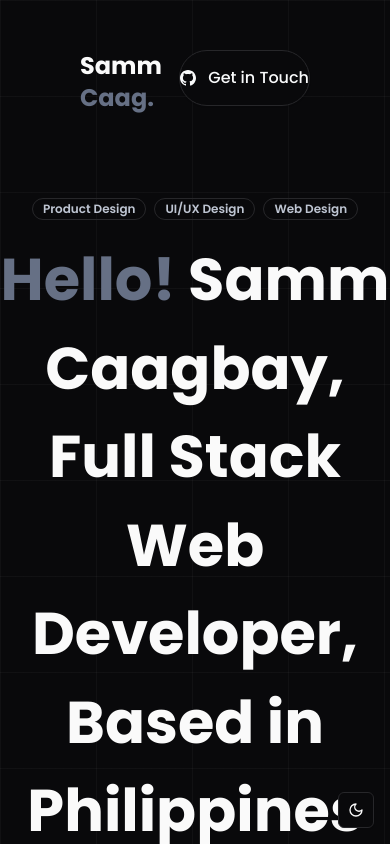
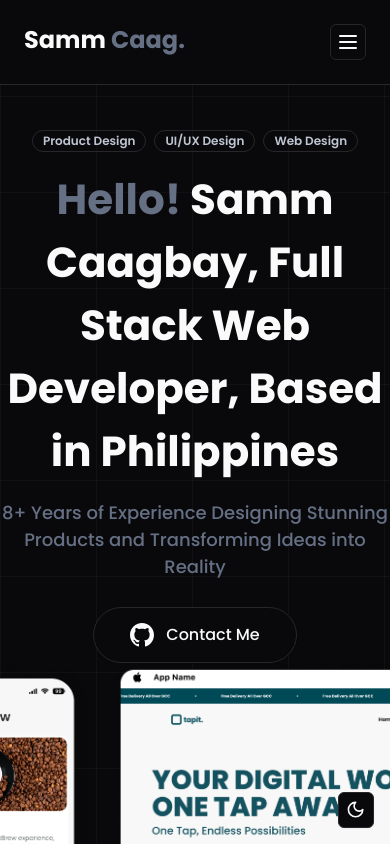
Before and after one commit to SammDumpingStation/personal-portfolio, a Next.js app: page / in a window 390 px wide. Shown: the top 844 px of the page. Built offline with nearby package versions, Linux system fonts and the light colour scheme.

Commit message:
👍 Starting With Media Queries

```diff
--- a/app/globals.css
+++ b/app/globals.css
@@ -73,7 +73,7 @@
     @apply absolute inset-0 h-full w-full bg-background bg-[linear-gradient(to_right,#80808012_1px,transparent_1px),linear-gradient(to_bottom,#80808012_1px,transparent_1px)] bg-[size:96px_96px] -z-50;
   }
   .h1 {
-    @apply font-bold text-[59px];
+    @apply font-bold max-navbar-lg:text-[42px] navbar-lg:text-[58px] ;
   }
   .h2 {
     @apply font-semibold text-5xl;
--- a/app/layout.tsx
+++ b/app/layout.tsx
@@ -27,7 +27,7 @@ export default function RootLayout({
   return (
     <html lang="en" className={`${poppins.variable}`} suppressHydrationWarning>
       <head />
-      <body className="antialiased relative min-h-[100vh] pt-[50px]">
+      <body className="antialiased relative min-h-[100vh] navbar-lg:pt-[50px] max-navbar-lg:pt-32">
         <div className="grid-background" />
         <ThemeProvider
           attribute="class"
--- a/components/CTA.tsx
+++ b/components/CTA.tsx
@@ -1,18 +1,27 @@
 import { Button } from "./ui/button";
 import Github from "./Github";
+import clsx from "clsx";
 
 type ButtonProps = {
   customLabel?: string;
   icon?: boolean;
+  otherStyles?: string;
 };
 
-const CTA = ({ customLabel = "Get in Touch", icon = true }: ButtonProps) => {
+const CTA = ({
+  customLabel = "Get in Touch",
+  icon = true,
+  otherStyles,
+}: ButtonProps) => {
   return (
     <>
       <Button
         variant={"outline"}
         size={"custom"}
-        className="rounded-full w-[204px] h-[56px] space-x-1 text-ugray-700 dark:text-ugray-50"
+        className={clsx(
+          "rounded-full w-[204px] h-[56px] space-x-1 text-ugray-700 dark:text-ugray-50",
+          otherStyles
+        )}
       >
         {icon && <Github />}
         <span className="text-base">{customLabel}</span>
--- a/components/Github.tsx
+++ b/components/Github.tsx
@@ -7,8 +7,8 @@ const Github = () => {
   const [isDark, setIsDark] = React.useState(false);
   return (
     <svg
-      width="100%"
-      height="100%"
+      width="24"
+      height="24"
       viewBox="0 0 24 24"
       fill="none"
       xmlns="http://www.w3.org/2000/svg"
@@ -23,7 +23,7 @@ const Github = () => {
       </g>
       <defs>
         <clipPath id="clip0_5016_2079">
-          <rect width="100%" height="100%" fill="none" />
+          <rect width="24" height="24" fill="none" />
         </clipPath>
       </defs>
     </svg>
--- /dev/null
+++ b/components/MobileMenu.tsx
@@ -0,0 +1,14 @@
+"use client";
+
+import { Menu } from "lucide-react";
+import { Button } from "./ui/button";
+
+const MobileMenu = () => {
+  return (
+    <Button className="navbar-lg:hidden" variant={"outline"} size={"icon"}>
+      <Menu className="h-6 w-6" />
+    </Button>
+  );
+};
+
+export default MobileMenu;
--- a/components/layout/Header.tsx
+++ b/components/layout/Header.tsx
@@ -1,12 +1,15 @@
 import CTA from "@/components/CTA";
+import MobileMenu from "../MobileMenu";
 
 const Header = () => {
   return (
-    <header className="px-20 flex justify-between mb-10 h-[106px]">
+    //px-20 flex justify-between  for big screens
+    <header className="w-full z-50 mx-auto flex border-border justify-between max-navbar-lg:fixed max-navbar-lg:bg-background max-navbar-lg:top-0 max-navbar-lg:p-6 max-navbar-lg:border-b navbar-lg:border-0 navbar-lg:px-20 navbar-lg:mb-10 navbar-lg:h-[106px]">
       <h1 className="font-bold text-2xl">
         Samm <span className="text-ugray-500">Caag.</span>
       </h1>
-      <CTA />
+      <CTA otherStyles="max-navbar-lg:hidden" />
+      <MobileMenu />
     </header>
   );
 };
--- a/components/layout/Navbar.tsx
+++ b/components/layout/Navbar.tsx
@@ -22,7 +22,7 @@ const Navbar = () => {
     </Link>
   );
   return (
-    <nav className="hidden lg:inline lg:fixed top-[50px] z-50 left-1/2 -translate-x-1/2">
+    <nav className="hidden navbar-lg:inline lg:fixed top-[50px] z-50 left-1/2 -translate-x-1/2">
       <Card className="flex items-center w-[455px] px-5 justify-around h-[56px]  rounded-full">
         <NavLink href="/" title="Home" />
         <NavLink href="/portfolio" title="Portfolio" />
--- a/components/ui/button.tsx
+++ b/components/ui/button.tsx
@@ -5,7 +5,7 @@ import { cva, type VariantProps } from "class-variance-authority";
 import { cn } from "@/lib/utils";
 
 const buttonVariants = cva(
-  "inline-flex items-center justify-center gap-2 whitespace-nowrap rounded-md text-sm font-medium transition-colors focus-visible:outline-none focus-visible:ring-1 focus-visible:ring-ring disabled:pointer-events-none disabled:opacity-50 [&_svg]:pointer-events-none [&_svg]:size-4 [&_svg]:shrink-0",
+  "inline-flex items-center justify-center gap-2 whitespace-nowrap rounded-md text-sm font-medium transition-colors focus-visible:outline-none focus-visible:ring-1 focus-visible:ring-ring disabled:pointer-events-none disabled:opacity-50",
   {
     variants: {
       variant: {
--- a/tailwind.config.ts
+++ b/tailwind.config.ts
@@ -9,6 +9,10 @@ export default {
   ],
   theme: {
     extend: {
+      screens: {
+        "navbar-lg": "1200px", // Add your custom breakpoint here
+        "max-navbar-lg": {max: "1199px"},
+      },
       colors: {
         ugray: {
           "25": "#FCFCFD",
```
